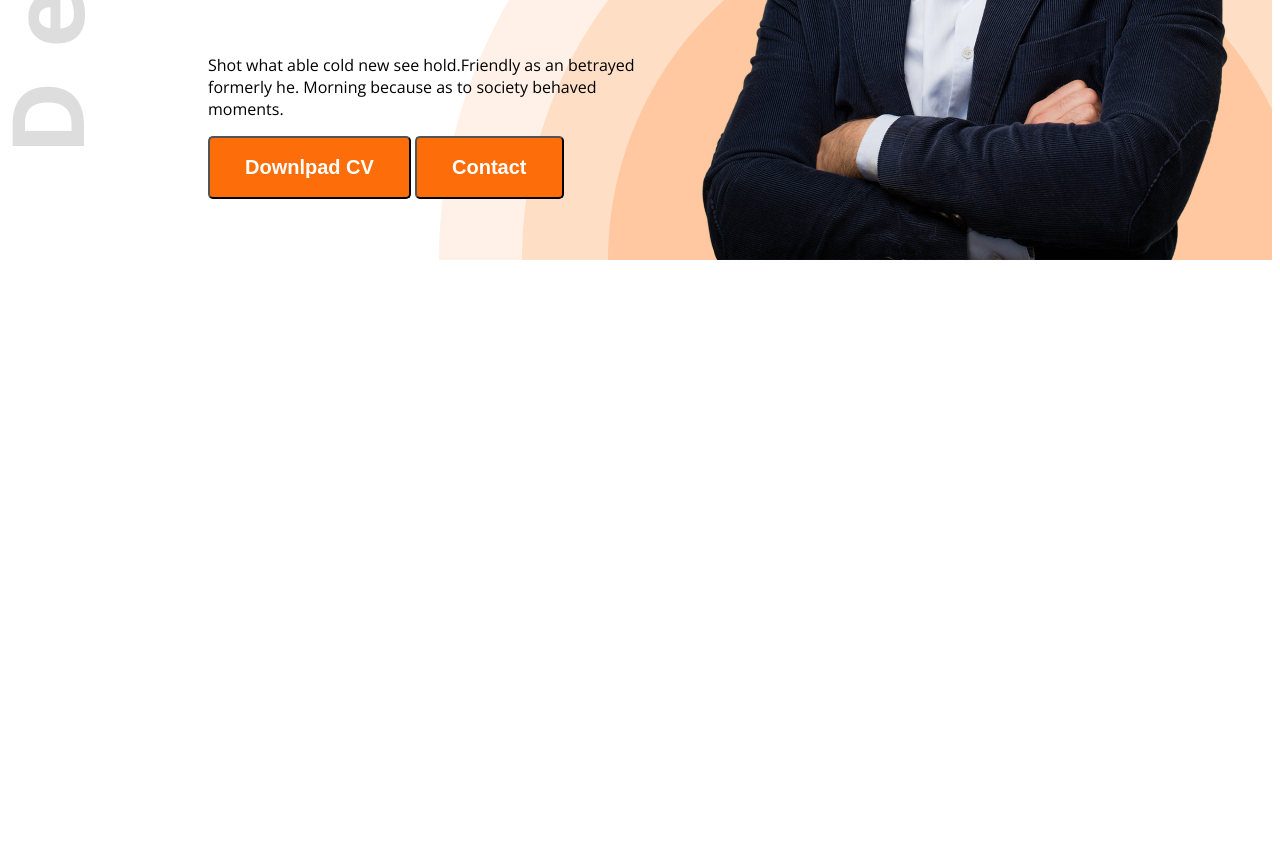
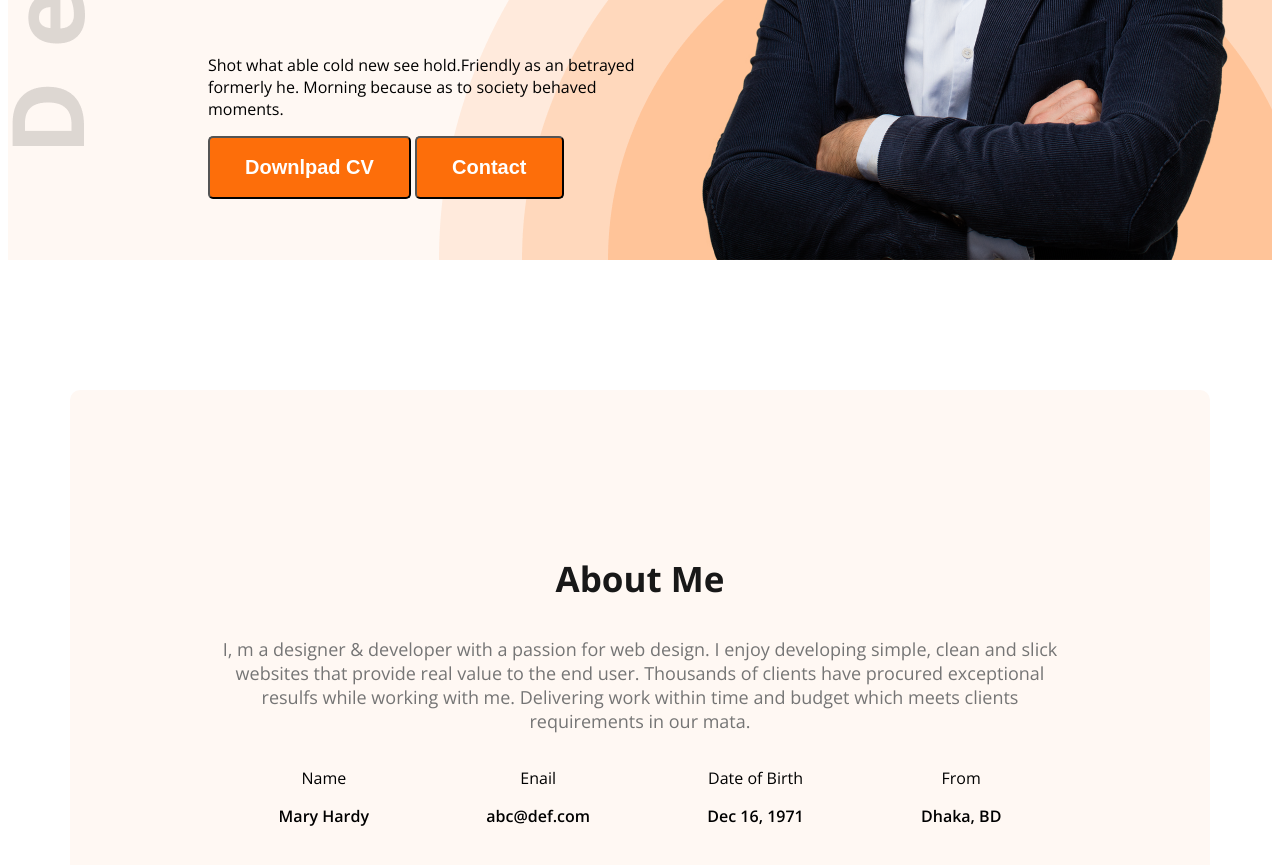
Before and after one commit to muhammad-mustakim/web-developer-portfolio2, a plain HTML site: page index.html in a window 1280 px wide. Shown: the part 667-1532 px from the top of the page. Before the commit the page ends 935 px from the top, so only its background shows below. Drawn offline with nearby package versions, Linux system fonts and the light colour scheme.

Commit message:
section added

```diff
--- a/index.html
+++ b/index.html
@@ -13,7 +13,7 @@
     <link rel="stylesheet" href="styles/portfolio.css" />
   </head>
   <body class="open-sans-normal">
-    <header class="header">
+    <header class="header secondary-bg">
       <nav>
         <h3 class="nav-title">Ma<span class="text-primary">r</span>y</h3>
         <ul>
@@ -35,7 +35,31 @@
         <img src="images/hardy.png" alt="" />
       </div>
     </header>
-    <main></main>
+    <main>
+      <section class="about secondary-bg">
+        <h3 class="section-title">About Me</h3>
+        <p class="section-description">I, m a designer & developer with a passion for web design. I enjoy developing simple, clean and slick websites that provide real value to the end user. Thousands of clients have procured exceptional resulfs while working with me. Delivering work within time and budget which meets clients requirements in our mata.</p>
+        <div class="about-items">
+          <!-- .about-item*4>p.item-title+p.item-description -->
+           <div class="about-item">
+            <p class="item-title">Name</p>
+            <p class="item-description">Mary Hardy</p>
+           </div>
+           <div class="about-item">
+            <p class="item-title">Enail</p>
+            <p class="item-description">abc@def.com</p>
+           </div>
+           <div class="about-item">
+            <p class="item-title">Date of Birth</p>
+            <p class="item-description">Dec 16, 1971</p>
+           </div>
+           <div class="about-item">
+            <p class="item-title">From</p>
+            <p class="item-description">Dhaka, BD</p>
+           </div>
+        </div>
+      </section>
+    </main>
     <footer></footer>
   </body>
 </html>
--- a/styles/portfolio.css
+++ b/styles/portfolio.css
@@ -15,11 +15,19 @@
 }
 
 /* shared style */
+.secondary-bg{
+    background-color: #FFF8F3;
+}
+
 .text-primary{
     color: #FD6E0A;
 }
 .dark-2{
     color: #474747;
+}
+
+.secondary-bg{
+    background-color: #FFF8F3;
 }
 
 .btn-primary{
@@ -30,6 +38,16 @@
     border-radius: 5px;
     font-size: 20px;
 }
+
+.section-title{
+    font-size: 35px;
+    font-weight: bold;
+    color: #181818;
+}
+.section-description{
+    font-size: 18px;color: #757575;
+}
+
 /* nav styles */
 nav{
     display: flex;
@@ -80,3 +98,25 @@ nav li a{
 .banner-profile-pic{
     width: 580px;
 }
+
+/* main styles */
+main{
+    max-width: 1140px;
+    margin: 0 auto;
+}
+/* about styles */
+.about{
+    border-radius: 10px;
+    padding: 130px 150px;
+    text-align: center;
+    margin-top: 130px;
+}
+
+.about-items{
+    display: flex;
+    justify-content: space-around;
+}
+
+.item-description{
+    font-weight: 600;
+}
```
